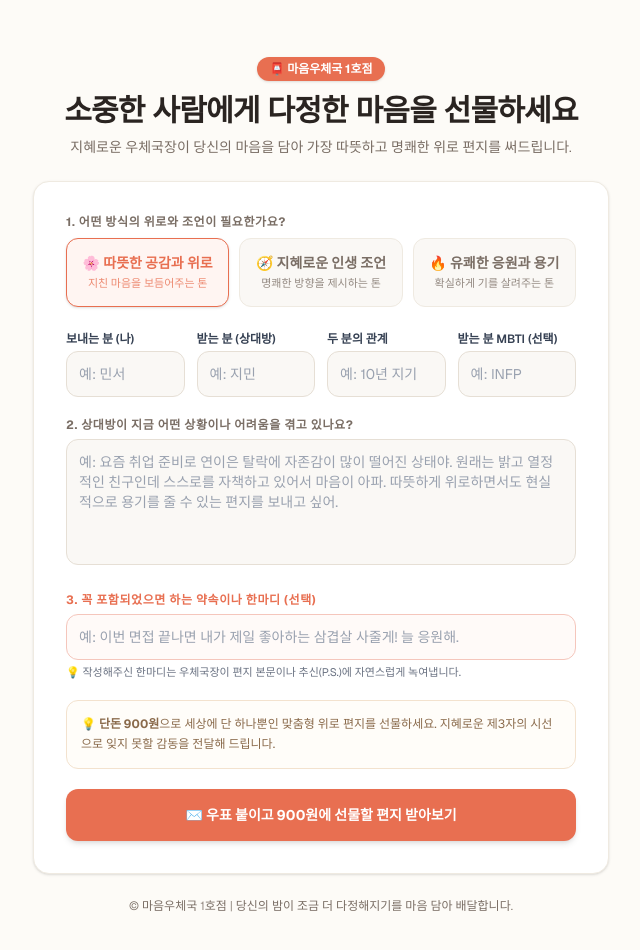
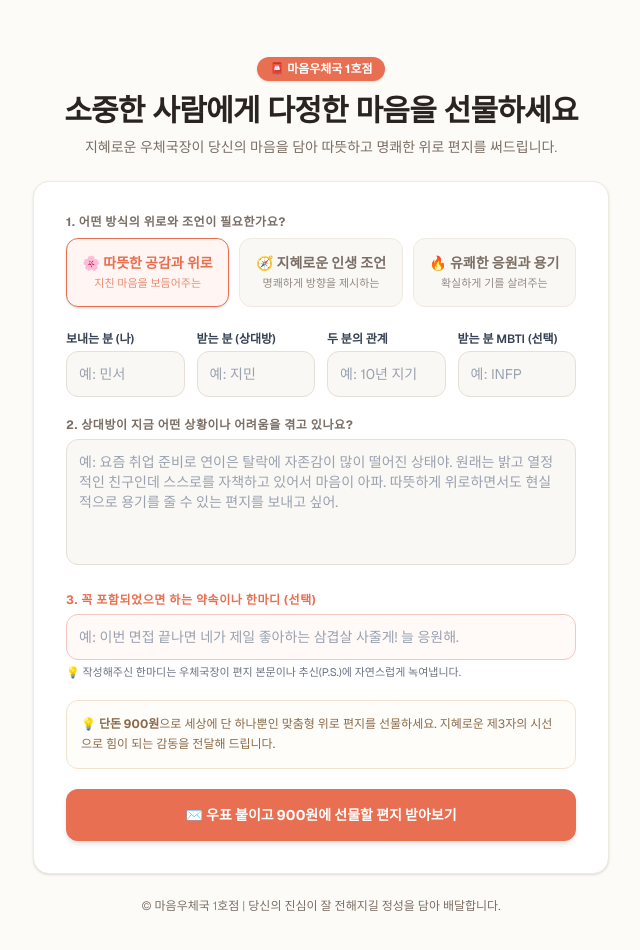
Before and after one commit to fisrt-nod/mind-post, a Next.js app: page / in a window 1280 px wide. Shown: the top 950 px of the page, without its empty margins (319-959 px from the left). Built offline with nearby package versions, Linux system fonts and the light colour scheme.

Commit message:
홈페이지 문구 수정 반영

```diff
--- a/app/page.tsx
+++ b/app/page.tsx
@@ -141,7 +141,7 @@ export default function Home() {
           소중한 사람에게 다정한 마음을 선물하세요
         </h1>
         <p className="text-sm text-[#7A6E65] mt-2 font-light">
-          지혜로운 우체국장이 당신의 마음을 담아 가장 따뜻하고 명쾌한 위로 편지를 써드립니다.
+          지혜로운 우체국장이 당신의 마음을 담아 따뜻하고 명쾌한 위로 편지를 써드립니다.
         </p>
       </header>
 
@@ -154,9 +154,9 @@ export default function Home() {
           <div className="grid grid-cols-1 sm:grid-cols-3 gap-2.5 mb-6">
             {(
               [
-                { id: 'empathy', label: '🌸 따뜻한 공감과 위로', desc: '지친 마음을 보듬어주는 톤' },
-                { id: 'mentor', label: '🧭 지혜로운 인생 조언', desc: '명쾌한 방향을 제시하는 톤' },
-                { id: 'cheerup', label: '🔥 유쾌한 응원과 용기', desc: '확실하게 기를 살려주는 톤' },
+                { id: 'empathy', label: '🌸 따뜻한 공감과 위로', desc: '지친 마음을 보듬어주는' },
+                { id: 'mentor', label: '🧭 지혜로운 인생 조언', desc: '명쾌하게 방향을 제시하는' },
+                { id: 'cheerup', label: '🔥 유쾌한 응원과 용기', desc: '확실하게 기를 살려주는' },
               ] as const
             ).map((tone) => (
               <button
@@ -263,7 +263,7 @@ export default function Home() {
                 type="text"
                 value={mustInclude}
                 onChange={(e) => setMustInclude(e.target.value)}
-                placeholder="예: 이번 면접 끝나면 내가 제일 좋아하는 삼겹살 사줄게! 늘 응원해."
+                placeholder="예: 이번 면접 끝나면 네가 제일 좋아하는 삼겹살 사줄게! 늘 응원해."
                 className="w-full p-3 bg-[#FFF5F2]/50 border border-[#F5C6BC] rounded-xl text-sm text-gray-800 placeholder-gray-400 focus:outline-none focus:ring-2 focus:ring-orange-400 focus:bg-white"
               />
               <p className="text-[11px] text-gray-500 mt-1">
@@ -273,7 +273,7 @@ export default function Home() {
 
             <div className="bg-[#FFFDF9] border border-[#F3E2CE] rounded-xl p-3.5 text-xs text-[#8A6A4B] leading-relaxed">
               💡 <strong>단돈 900원</strong>으로 세상에 단 하나뿐인 맞춤형 위로 편지를 선물하세요.
-              지혜로운 제3자의 시선으로 잊지 못할 감동을 전달해 드립니다.
+              지혜로운 제3자의 시선으로 힘이 되는 감동을 전달해 드립니다.
             </div>
 
             <button
@@ -346,7 +346,7 @@ export default function Home() {
       )}
 
       <footer className="text-center text-xs text-[#7A6E65] my-6 font-light">
-        © 마음우체국 1호점 | 당신의 밤이 조금 더 다정해지기를 마음 담아 배달합니다.
+        © 마음우체국 1호점 | 당신의 진심이 잘 전해지길 정성을 담아 배달합니다.
       </footer>
     </main>
   );
```
